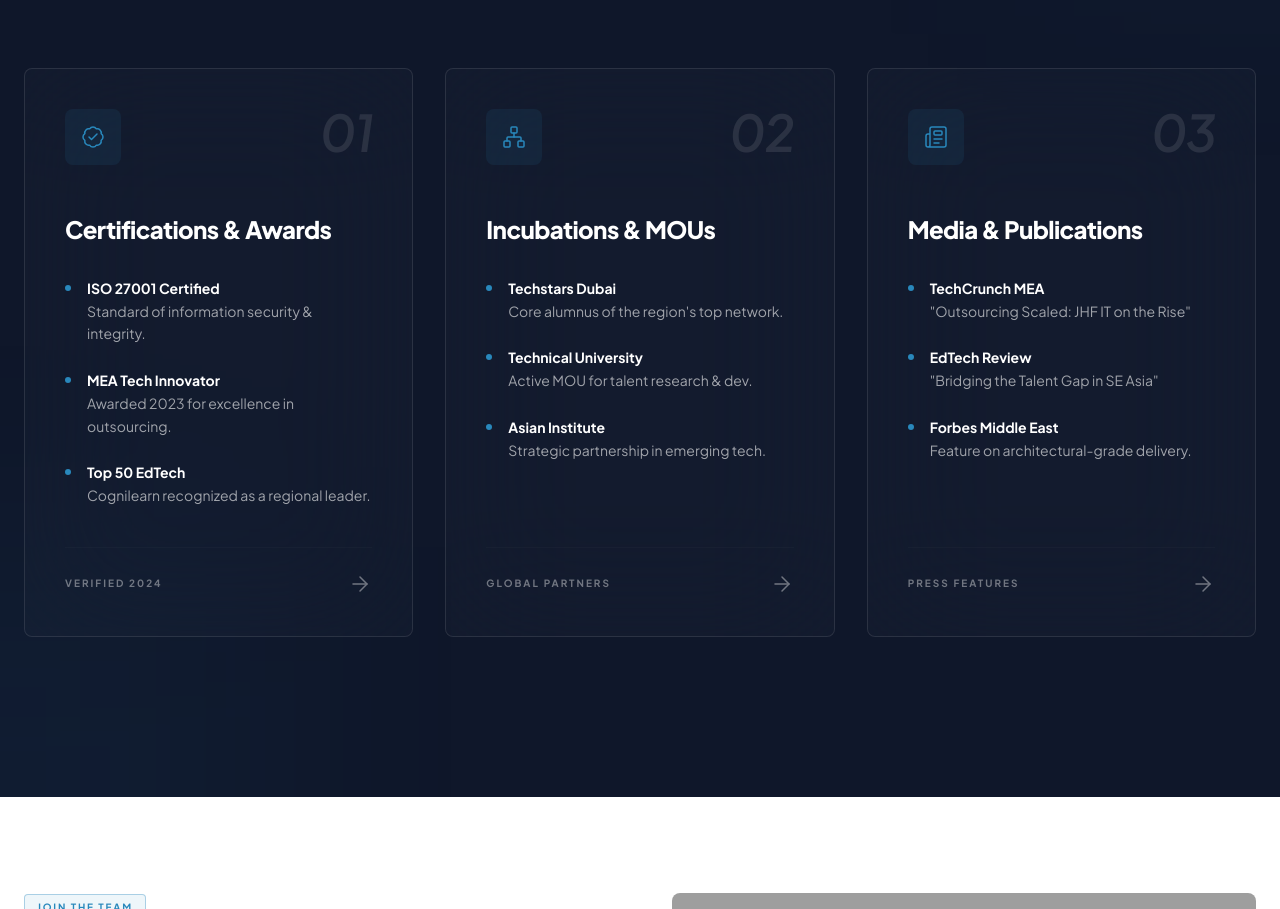
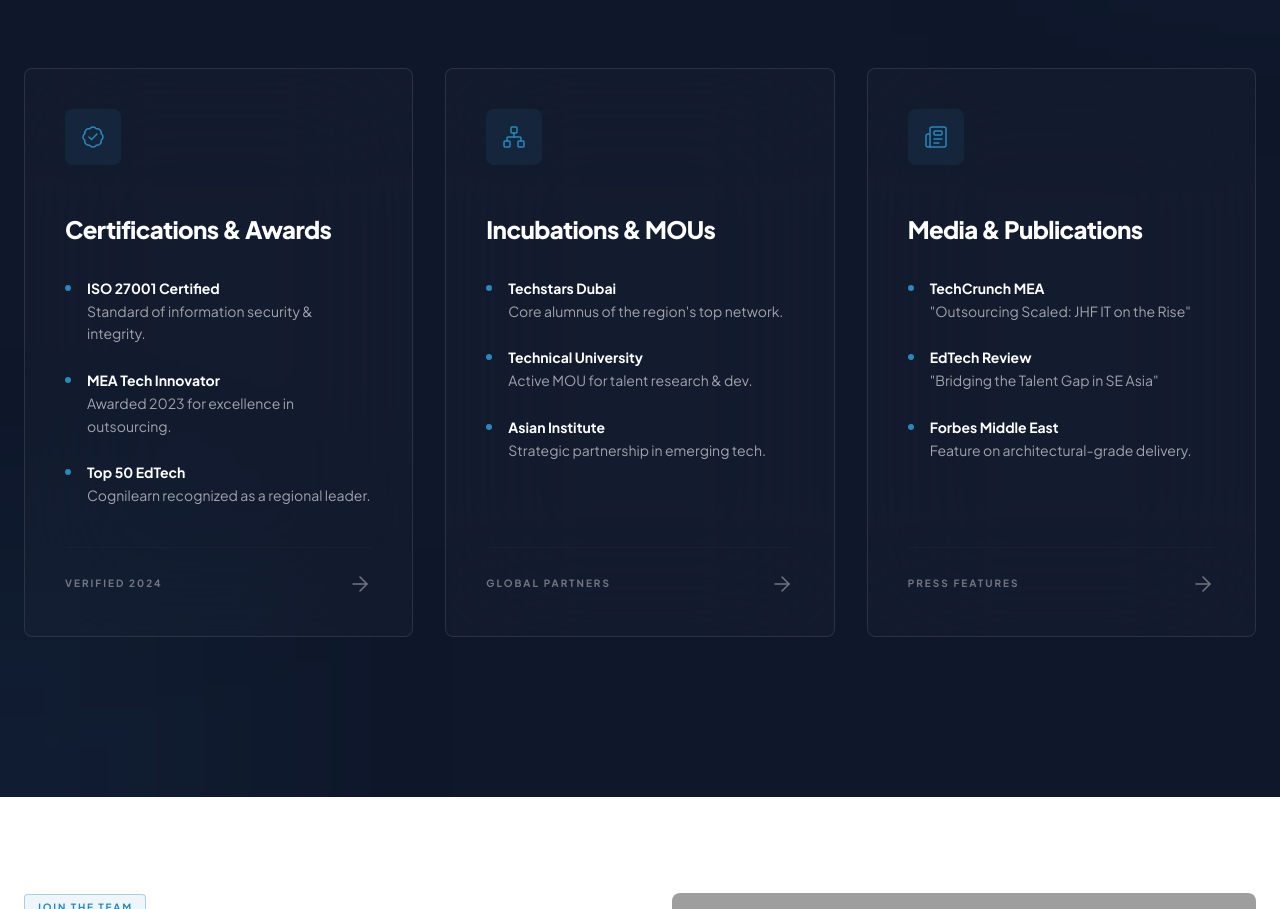
Before and after one commit to chrislayeen/JHF-IT, a website: page careers.html in a window 1280 px wide. Shown: the part 2229-3138 px from the top of the page. Drawn offline with nearby package versions, Linux system fonts and the light colour scheme; grey boxes are pictures that could not be loaded.

Commit message:
style: remove card numbering from Track Record and Company Credibility

```diff
--- a/careers.html
+++ b/careers.html
@@ -221,7 +221,7 @@
             <div class="w-14 h-14 rounded-lg bg-primary/10 flex items-center justify-center text-primary group-hover:scale-110 group-hover:bg-primary group-hover:text-white transition-all duration-500">
               <i data-lucide="badge-check" class="text-3xl w-6 h-6"></i>
             </div>
-            <span class="text-white/10 text-5xl font-black italic group-hover:text-primary/20 transition-colors">01</span>
+            <!-- Numbering removed -->
           </div>
           <h3 class="text-2xl font-extrabold font-heading text-white mb-8 tracking-tight group-hover:text-primary transition-colors">Certifications & Awards</h3>
           <ul class="space-y-6 flex-grow">
@@ -253,7 +253,7 @@
             <div class="w-14 h-14 rounded-lg bg-primary/10 flex items-center justify-center text-primary group-hover:scale-110 group-hover:bg-primary group-hover:text-white transition-all duration-500">
               <i data-lucide="network" class="text-3xl w-6 h-6"></i>
             </div>
-            <span class="text-white/10 text-5xl font-black italic group-hover:text-primary/20 transition-colors">02</span>
+            <!-- Numbering removed -->
           </div>
           <h3 class="text-2xl font-extrabold font-heading text-white mb-8 tracking-tight group-hover:text-primary transition-colors">Incubations & MOUs</h3>
           <ul class="space-y-6 flex-grow">
@@ -285,7 +285,7 @@
             <div class="w-14 h-14 rounded-lg bg-primary/10 flex items-center justify-center text-primary group-hover:scale-110 group-hover:bg-primary group-hover:text-white transition-all duration-500">
               <i data-lucide="newspaper" class="text-3xl w-6 h-6 inline-block"></i>
             </div>
-            <span class="text-white/10 text-5xl font-black italic group-hover:text-primary/20 transition-colors">03</span>
+            <!-- Numbering removed -->
           </div>
           <h3 class="text-2xl font-extrabold font-heading text-white mb-8 tracking-tight group-hover:text-primary transition-colors">Media & Publications</h3>
           <ul class="space-y-6 flex-grow">
```
